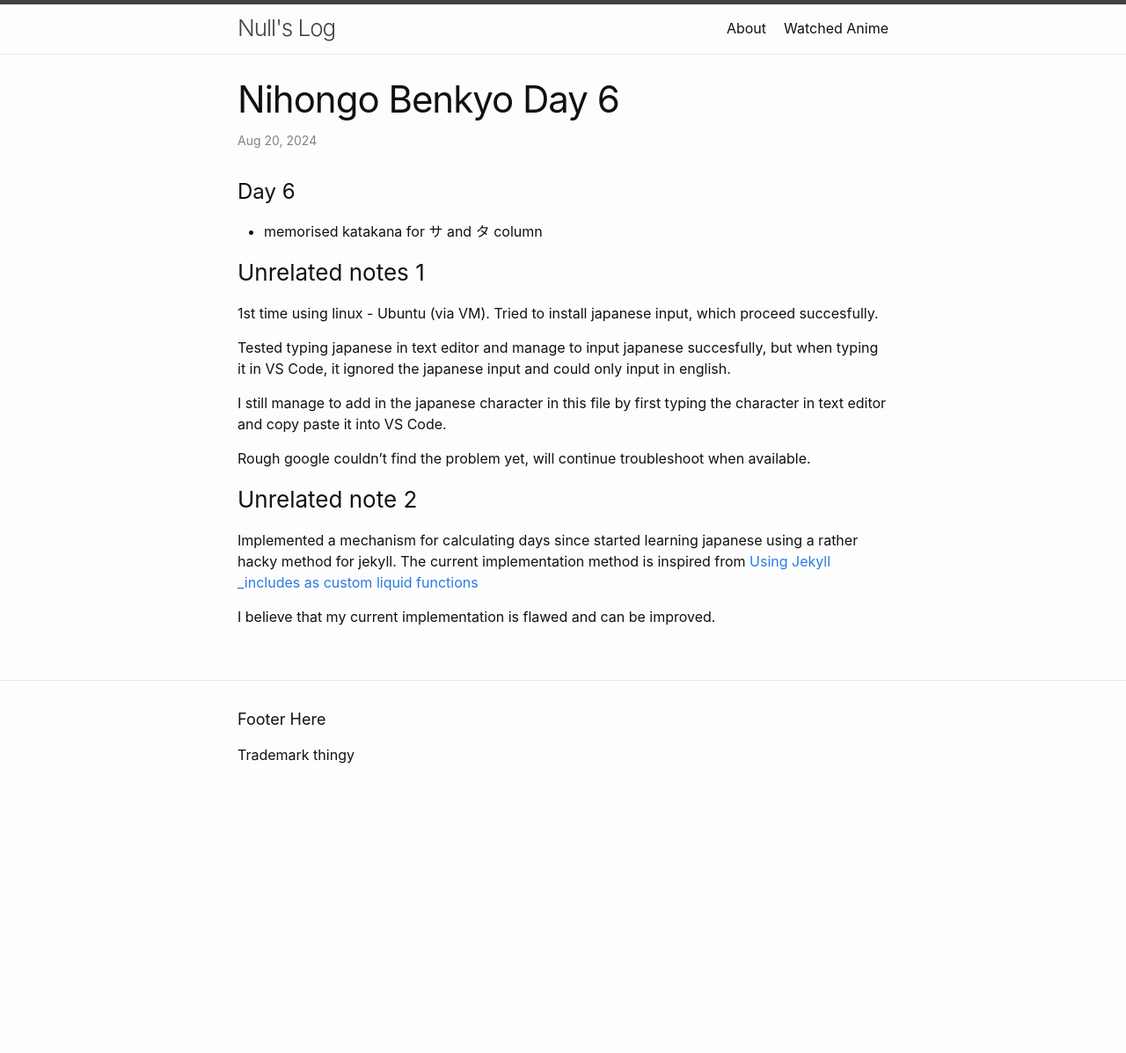
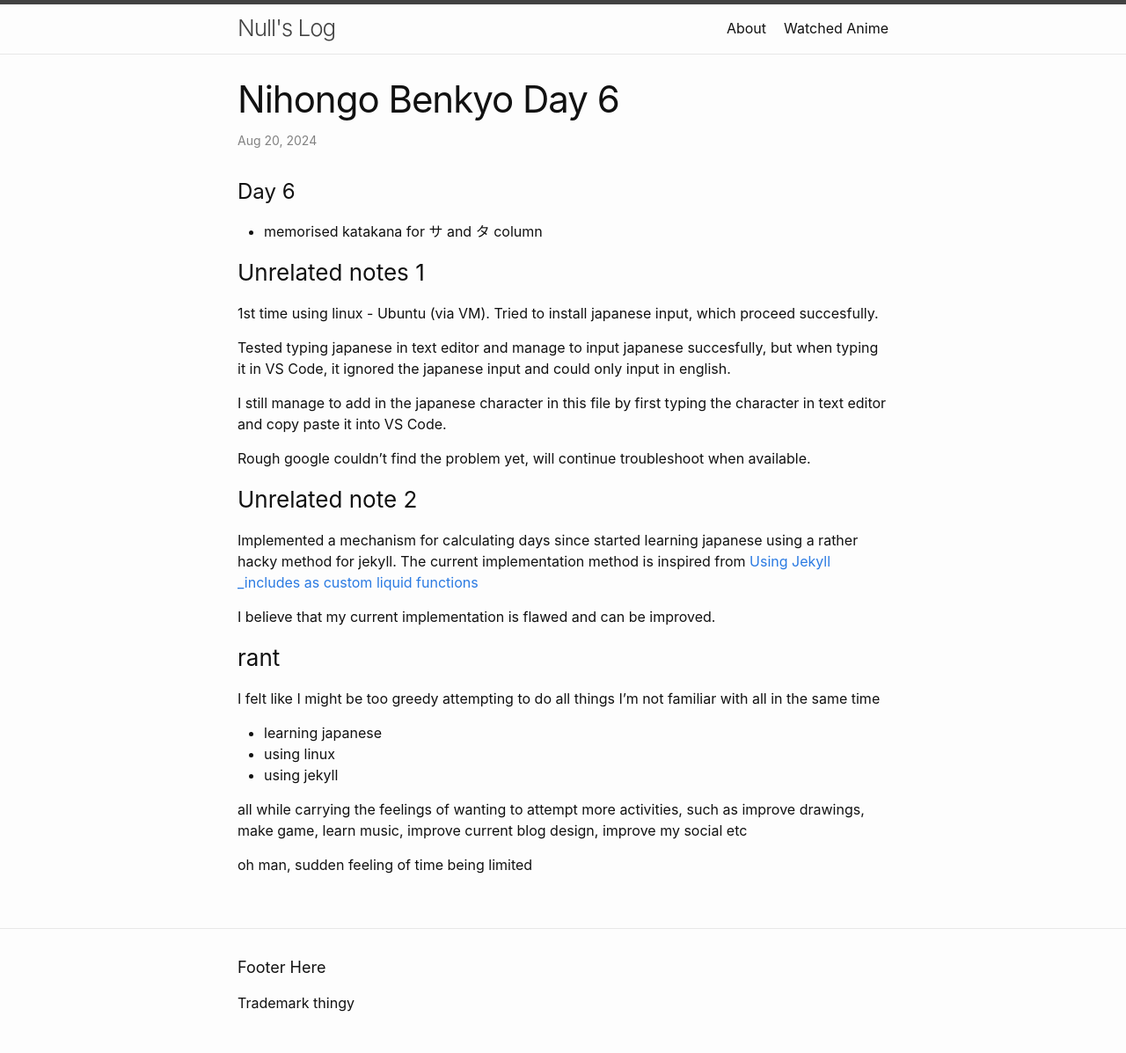
Before and after one commit to aeinn/null-s-log, a Jekyll site: the page built from _posts/2024-08-20-Nihongo-Benkyo.md, in a window 1280 px wide. Shown: the whole page at 88% size. Built offline with Jekyll 4.4.1, drawn with Linux system fonts in a browser that asks for light colours; comment, search, counter and statistics services are not loaded; before the commit the page ends 915 px from its top, so only the background shows below that.

Commit message:
more notes

```diff
--- a/_posts/2024-08-20-Nihongo-Benkyo.md
+++ b/_posts/2024-08-20-Nihongo-Benkyo.md
@@ -24,3 +24,13 @@ Implemented a mechanism for calculating days since started learning japanese usi
 The current implementation method is inspired from [Using Jekyll _includes as custom liquid functions](https://hamishwillee.github.io/2014/11/13/jekyll-includes-are-functions/)
 
 I believe that my current implementation is flawed and can be improved.
+
+### rant
+I felt like I might be too greedy attempting to do all things I'm not familiar with all in the same time
+- learning japanese
+- using linux
+- using jekyll
+
+all while carrying the feelings of wanting to attempt more activities, such as improve drawings, make game, learn music, improve current blog design, improve my social etc
+
+oh man, sudden feeling of time being limited
```
